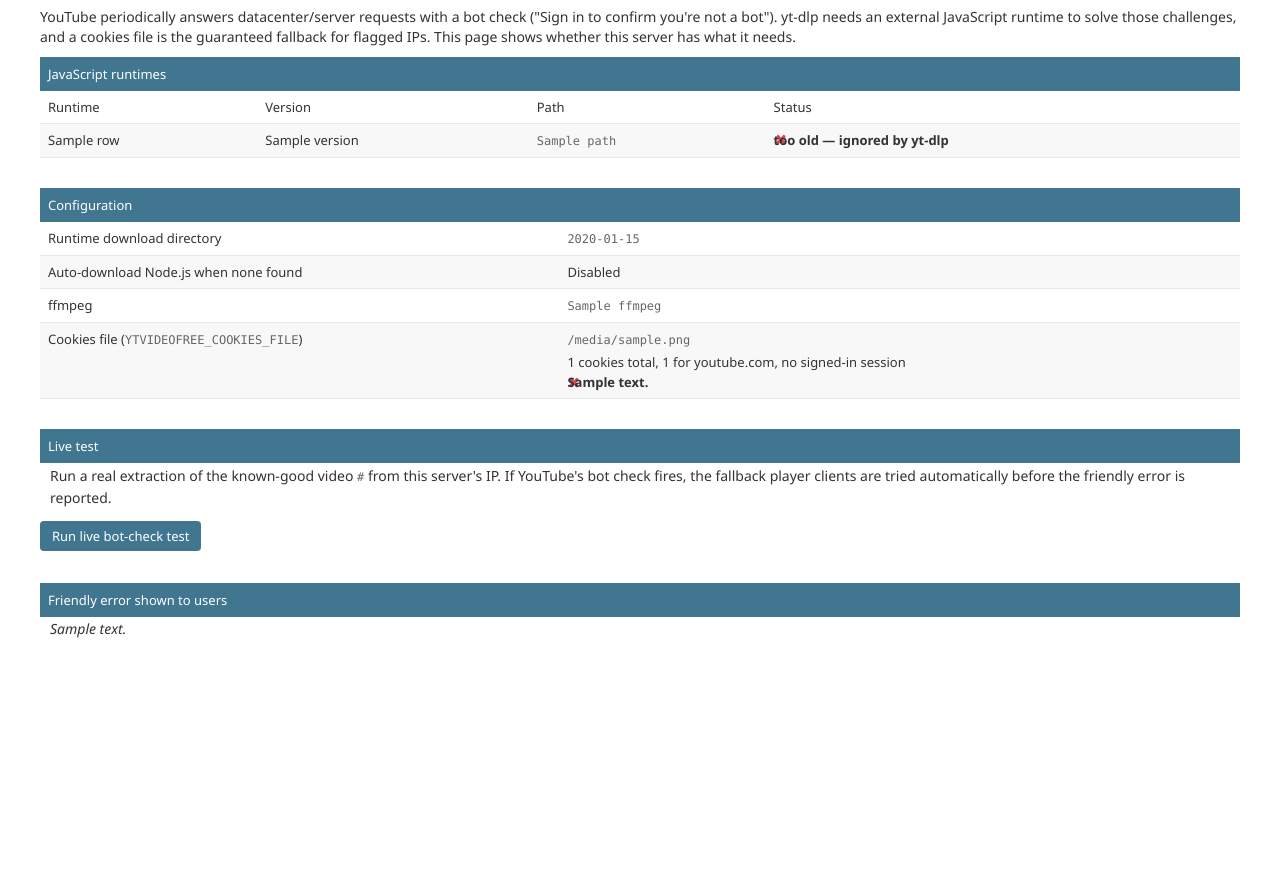
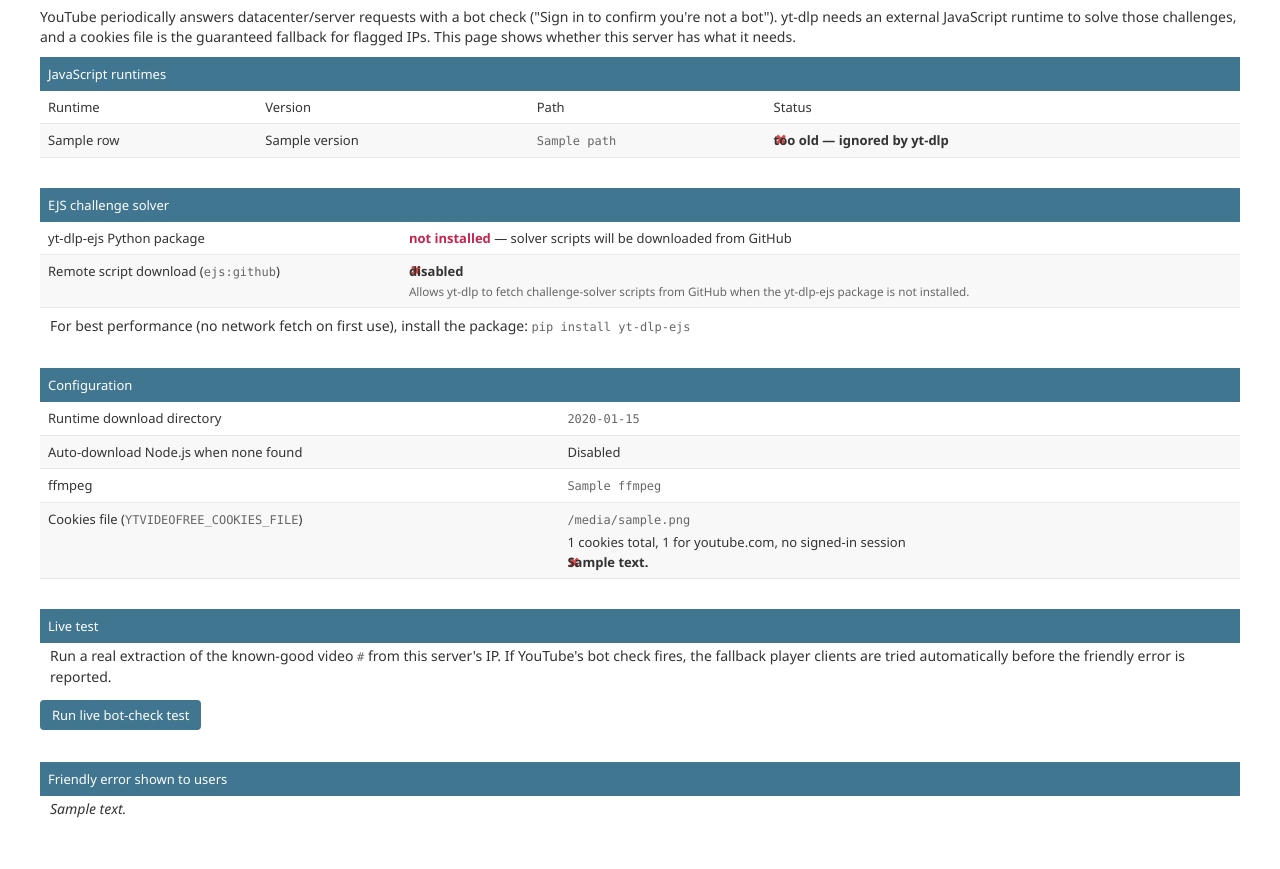
Before and after one commit to bittugora/ytvideofree, a Django app: template templates/admin/bot_check_status.html in a window 1280 px wide. Shown: the part 199-1068 px from the top of the page. Before the commit the page ends 837 px from the top, so only its background shows below. Run offline with Django 5.2, Linux system fonts and the light colour scheme; the template is opened without the code that fills it: most values are stand-ins (such as "Sample title", 1, 10 or a date in 2020).

Commit message:
8th: yt-dlp or cookie issue updated

```diff
--- a/templates/admin/bot_check_status.html
+++ b/templates/admin/bot_check_status.html
@@ -42,6 +42,38 @@
         No JS runtime detected on this server. When extraction runs, the app
         downloads a bundled Node.js ({{ node_version }}) automatically.
       </p>
+    {% endif %}
+  </div>
+
+  <div class="module">
+    <h2>{% translate 'EJS challenge solver' %}</h2>
+    <table style="width: 100%;">
+      <tr>
+        <th>yt-dlp-ejs Python package</th>
+        <td>
+          {% if ejs_package.installed %}
+            installed (v{{ ejs_package.version }}) ✓
+          {% else %}
+            <strong style="color: #c7254e;">not installed</strong> — solver scripts will be downloaded from GitHub
+          {% endif %}
+        </td>
+      </tr>
+      <tr>
+        <th>Remote script download (<code>ejs:github</code>)</th>
+        <td>
+          {% if remote_components_enabled %}enabled ✓{% else %}<strong class="deletelink" style="padding-left:0;">disabled</strong>{% endif %}
+          <div style="margin-top: 4px; font-size: 0.9em; color: #666;">
+            Allows yt-dlp to fetch challenge-solver scripts from GitHub when
+            the yt-dlp-ejs package is not installed.
+          </div>
+        </td>
+      </tr>
+    </table>
+    {% if not ejs_package.installed %}
+    <p style="margin-top: 8px;">
+      For best performance (no network fetch on first use), install the package:
+      <code>pip install yt-dlp-ejs</code>
+    </p>
     {% endif %}
   </div>
 
--- a/ytdl.py
+++ b/ytdl.py
@@ -107,6 +107,9 @@
             "Install nodejs, or set YTVIDEOFREE_COOKIES_FILE to a cookies.txt file.",
             file=sys.stderr,
         )
+    # Allow yt-dlp to download EJS challenge-solver scripts from GitHub when
+    # the yt-dlp-ejs Python package is not installed.
+    opts["remote_components"] = {"ejs:github"}
     path = cookies_file()
     if path:
         opts["cookiefile"] = path
```
Also changed, not shown: downloader/admin_views.py (+12 -0 lines), downloader/core/media.py (+7 -0 lines), README.md, media/sKNq4CqWkT4-thumbnail_1.jpg (added).
